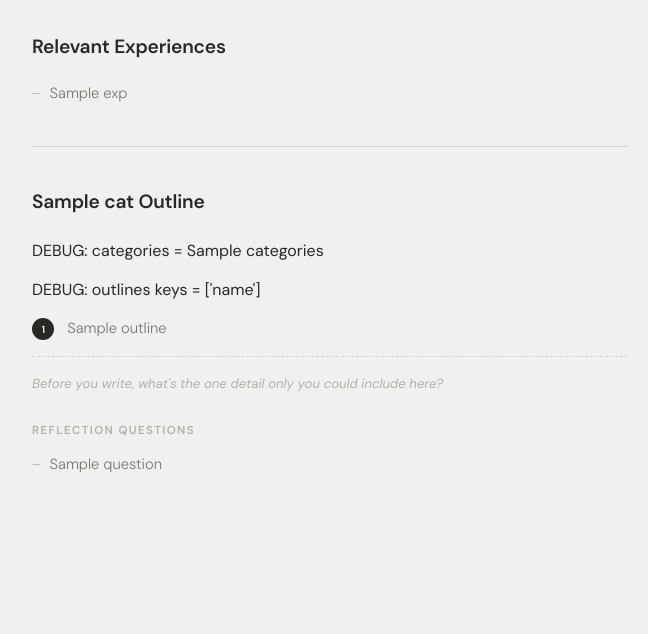
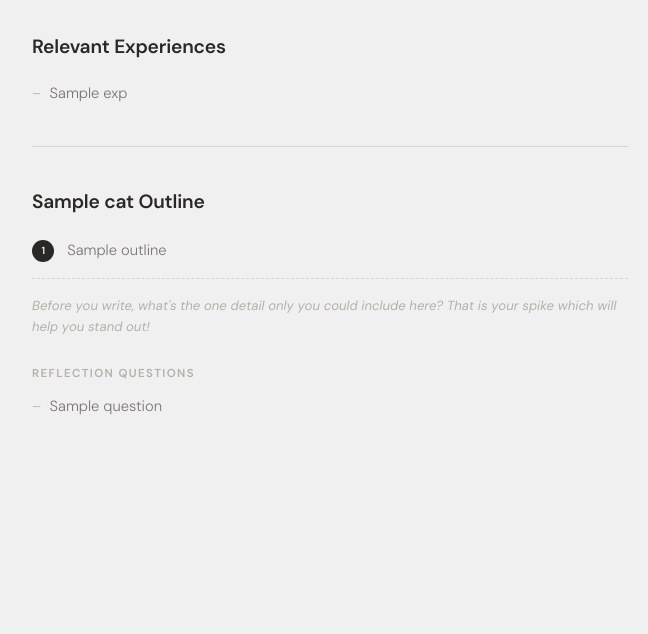
Before and after one commit to SFS1905/Acceptly, a Flask app: template templates/index.html in a window 1280 px wide. Shown: the part 1258-1892 px from the top of the page, without its empty margins (310-958 px from the left). After the commit the page ends 1673 px from the top, so only its background shows below. Run offline with Flask 3, Linux system fonts and the light colour scheme; the template is opened without the code that fills it: most values are stand-ins (such as "Sample title", 1, 10 or a date in 2020).

Commit message:
general changes

```diff
--- a/app.py
+++ b/app.py
@@ -41,7 +41,7 @@ PROMPT_KEYWORDS = {
 
     "interest": [
         "interest", "passion", "curious", "motivated",
-        "excited", "drawn"
+        "excited", "drawn", "join", "interested"
     ],
     "skills": [
         "skills", "experience", "proficient",
@@ -156,7 +156,7 @@ Analyze the given application prompt and return exactly this format with no extr
 
 Meaning: [one sentence — what the reviewer is really looking for]
 Mistake: [one sentence — the most common mistake students make on this type of prompt]
-Strategy: [exactly 3 short numbered tips, each under 20 words, specific to this prompt]
+Strategy: [exactly 2-3 short numbered tips, each under 20 words, specific to this prompt]
 
 Be specific to the actual prompt. Talk directly to the student using 'you'. No fluff."""
 
@@ -217,19 +217,29 @@ def generate_outline(category, top_experience, prompt, extra_context=""):
     system_prompt = """You are an application coach for high school students applying to competitive clubs or programs.
 
 A strong application response must:
-- Reveal something genuine about who the student is as a person
+- Reveal something genuine about who the student is as a person or highlight a spike — one thing they are deeply invested in or uniquely experienced in
 - Avoid generic statements that any student could write
-- Highlight a spike — one thing they are deeply invested in or uniquely experienced in
 - Connect to their broader ambitions or goals
 - Feel like it has a consistent theme or narrative thread
 
-Your job is to give 4 specific things this student should make sure to include in their response. Do NOT invent or assume specific details, moments, or stories the student did not provide. Only reference what the student actually told you.
-These are NOT structural steps — they are specific content suggestions tailored to their experience and prompt.
-Each point tells them WHAT to actually say, not how to format their answer.
-Each point is ONE sentence under 20 words.
-Do NOT start with any intro phrase. Start directly with '1.'
-Do NOT give generic advice like 'be specific' or 'show passion'.
-No bold text. Talk directly to the student using 'you'."""
+Give EXACTLY 4 steps numbered 1-4 to help students achieve this strong application. Each step must be DISTINCT.
+Follow this EXACT structure:
+1. How to open — introduce their experience with a specific/genuine detail
+2. What they did or learned — something only they could say, their spike
+3. How it connects to this specific opportunity
+4. What makes them different — their unique angle or perspective
+
+
+Rules:
+- Each step is ONE sentence under 20 words
+- Make each step specific to their actual experience and prompt
+- Do NOT invent details they didn't provide
+- Do NOT give generic advice like 'be specific' or 'show passion'
+- Do NOT start with any intro phrase, start directly with '1.'
+- No bold text
+- Talk directly to the student using 'you'
+
+"""
 
     user_message = f"""Prompt the student is answering: "{prompt}"
 Their most relevant experience: {top_experience}
--- a/static/style.css
+++ b/static/style.css
@@ -215,7 +215,7 @@ nav {
 
 .step-card p {
     font-size: 0.88rem;
-    color: var(--gray-200);
+    color: var(--gray-600);
     line-height: 1.7;
     font-weight: 300;
 }
--- a/templates/index.html
+++ b/templates/index.html
@@ -165,13 +165,12 @@
                     <h3>{{ cat | capitalize }} Outline</h3>
 
                     <ol class="outline-list">
-                        <p>DEBUG: categories = {{ results.categories }}</p>
-                        <p>DEBUG: outlines keys = {{ results.outlines.keys() | list }}</p>
+
                         {% for item in results.outlines[cat] %}
                             <li>{{ item }}</li>
                         {% endfor %}
                     </ol>
-                    <p class="nudge">Before you write, what's the one detail only you could include here?</p>
+                    <p class="nudge">Before you write, what's the one detail only you could include here? That is your spike which will help you stand out!</p>
 
                     <h4>Reflection Questions</h4>
                     <ul class="q-list">
```
